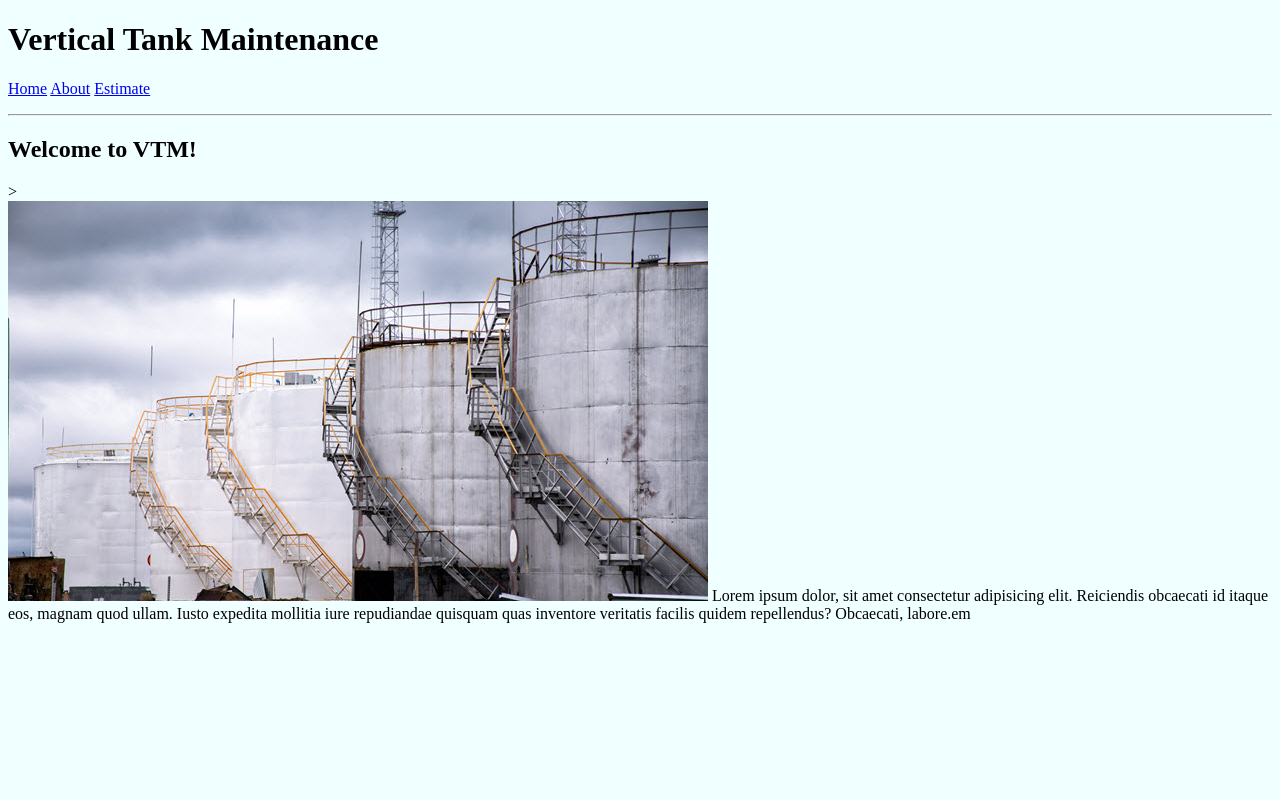
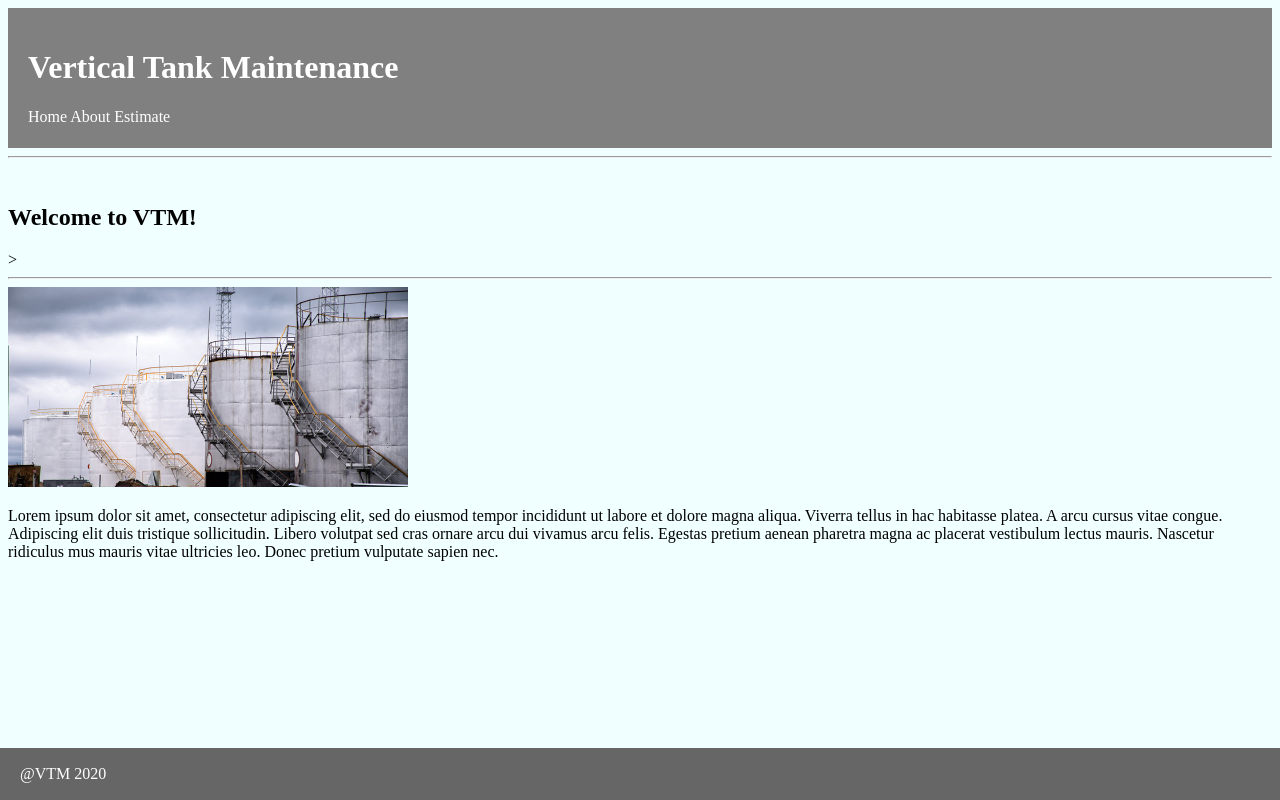
Before and after one commit to MatthewKolet/flask, a Flask app: page / in a window 1280 px wide. Run offline with Flask 2, Linux system fonts and the light colour scheme.

Commit message:
updated css and html

```diff
--- a/app.py
+++ b/app.py
@@ -28,8 +28,9 @@ def estimate():
         labor_cost = 15
         total_labor_cost = labor_cost * total_sqft
         total_cost_estimate = total_material_cost + total_labor_cost
+        total_cost_estimate = round(total_cost_estimate, 2)
         total_cost_estimate = str(total_cost_estimate)
-        return(total_cost_estimate)
+        return(render_template('estimate.html', quote=total_cost_estimate))
     return(render_template('estimate.html', pageTitle="Estimate"))
 
 if __name__ == '__main__':
--- a/static/css/stylesheet.css
+++ b/static/css/stylesheet.css
@@ -1,3 +1,37 @@
 body{
     background-color: azure;
 }
+
+header {
+    height: 120px;
+    padding: 20px 20px 0;
+    background: grey;
+}
+
+h1{
+    color: white;
+}
+
+footer {
+    position: absolute;
+    display: flex;
+    align-items: center;
+    height: 2rem;
+    right: 0;
+    bottom: 0;
+    left: 0;
+    padding: 10px 20px;
+    background: #666;
+    color: white;
+  }
+
+a {
+    color: white;
+    text-decoration: none;
+}
+a:hover{
+    color: aliceblue;
+    text-decoration: underline;
+    background-color: darkgray;
+
+}
--- a/templates/base.html
+++ b/templates/base.html
@@ -7,7 +7,7 @@
     <link rel="stylesheet" type="text/css" href="{{ url_for('static', filename='css/stylesheet.css') }}">
 </head>
 <body>
-
+    <header>
         <h1>Vertical Tank Maintenance</h1>
 
         <p>
@@ -15,10 +15,16 @@
             <a href="http://127.0.0.1:5000/about">About</a>
             <a href="http://127.0.0.1:5000/estimate">Estimate</a>
         </p>
+    </header>
     <hr/>
+    <br/>
         {% block body %}
 
         {% endblock %}
+    <br/>
+    <footer>
+         <p>@VTM 2020</p>
+    </footer>
+</body>
 
-</body>
 </html>
--- a/templates/estimate.html
+++ b/templates/estimate.html
@@ -1,6 +1,7 @@
 {% extends 'base.html' %} {% block body %}
 
 <h2>Cost Estimate</h2>
+<hr/>
 <p>Calculate the cost of your estimate.</p>
 <form action="/estimate" method="POST">
 
@@ -15,5 +16,5 @@
 </form>
 <br/>
 <h3>Estimate</h3>
-<p>{{estimate}}</p>
+<p>{{quote}}</p>
 {% endblock %}
--- a/templates/index.html
+++ b/templates/index.html
@@ -1,14 +1,11 @@
-{% extends 'base.html' %} {% block body %}
+{% extends 'base.html' %}{% block body %}
 
 <h2>Welcome to VTM!</h2>>
-
-<div>
-
-    <img src="{{ url_for('static', filename='images/above_ground_vertical_tanks.jpg') }}"
+<hr/>
+    <img src="../static/css/images/above_ground_vertical_tanks.jpg" alt="Vertical Tanks" width="400" height="200">
 
     <p>
-        Lorem ipsum dolor, sit amet consectetur adipisicing elit. Reiciendis obcaecati id itaque eos, magnam quod ullam. Iusto expedita mollitia iure repudiandae quisquam quas inventore veritatis facilis quidem repellendus? Obcaecati, labore.em
+        Lorem ipsum dolor sit amet, consectetur adipiscing elit, sed do eiusmod tempor incididunt ut labore et dolore magna aliqua. Viverra tellus in hac habitasse platea. A arcu cursus vitae congue. Adipiscing elit duis tristique sollicitudin. Libero volutpat sed cras ornare arcu dui vivamus arcu felis. Egestas pretium aenean pharetra magna ac placerat vestibulum lectus mauris. Nascetur ridiculus mus mauris vitae ultricies leo. Donec pretium vulputate sapien nec.
     </p>
-</div>
 
 {% endblock %}
```
Also changed, not shown: templates/mike.html (+6 -1 lines). Lines whose indentation alone changed are shown as unchanged.
